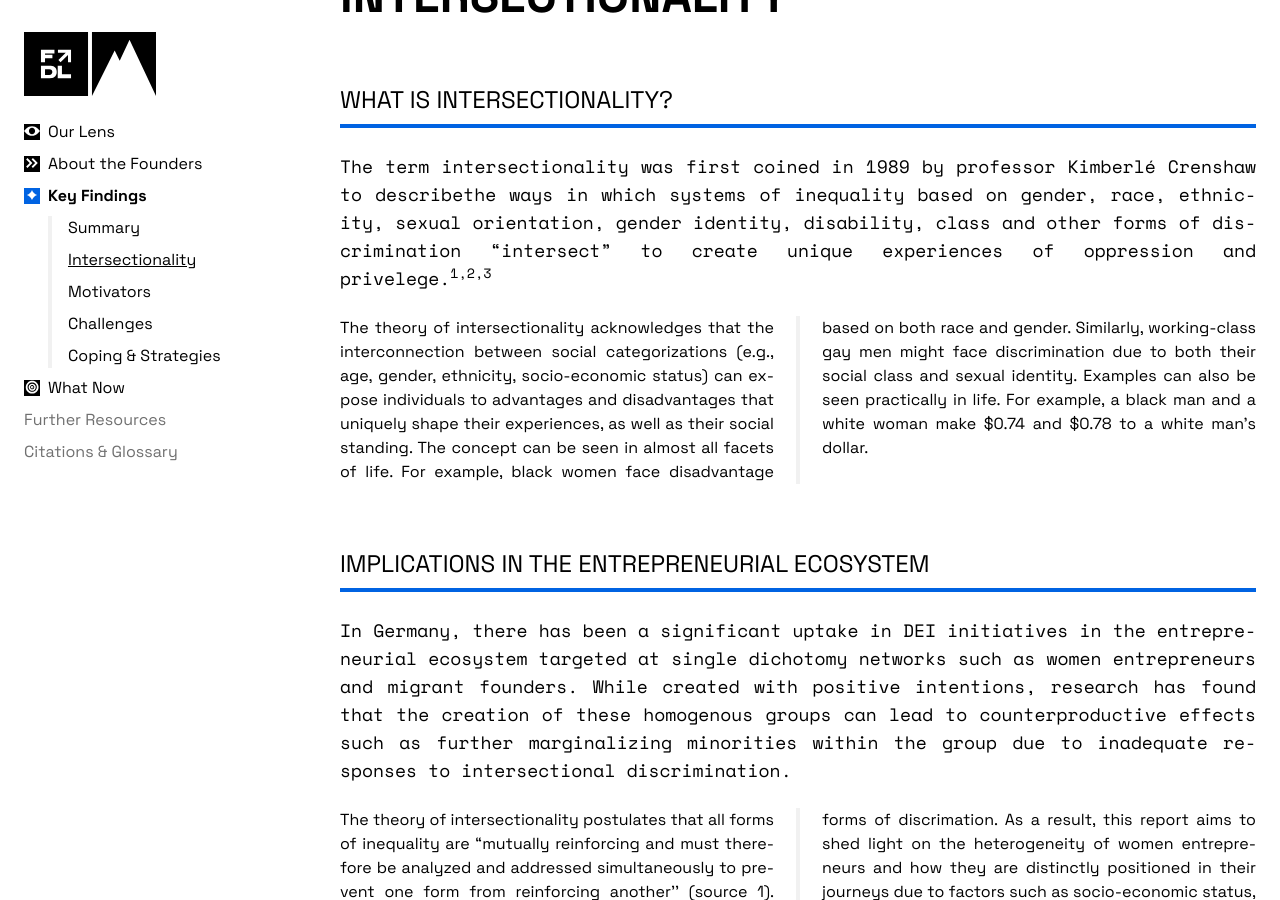
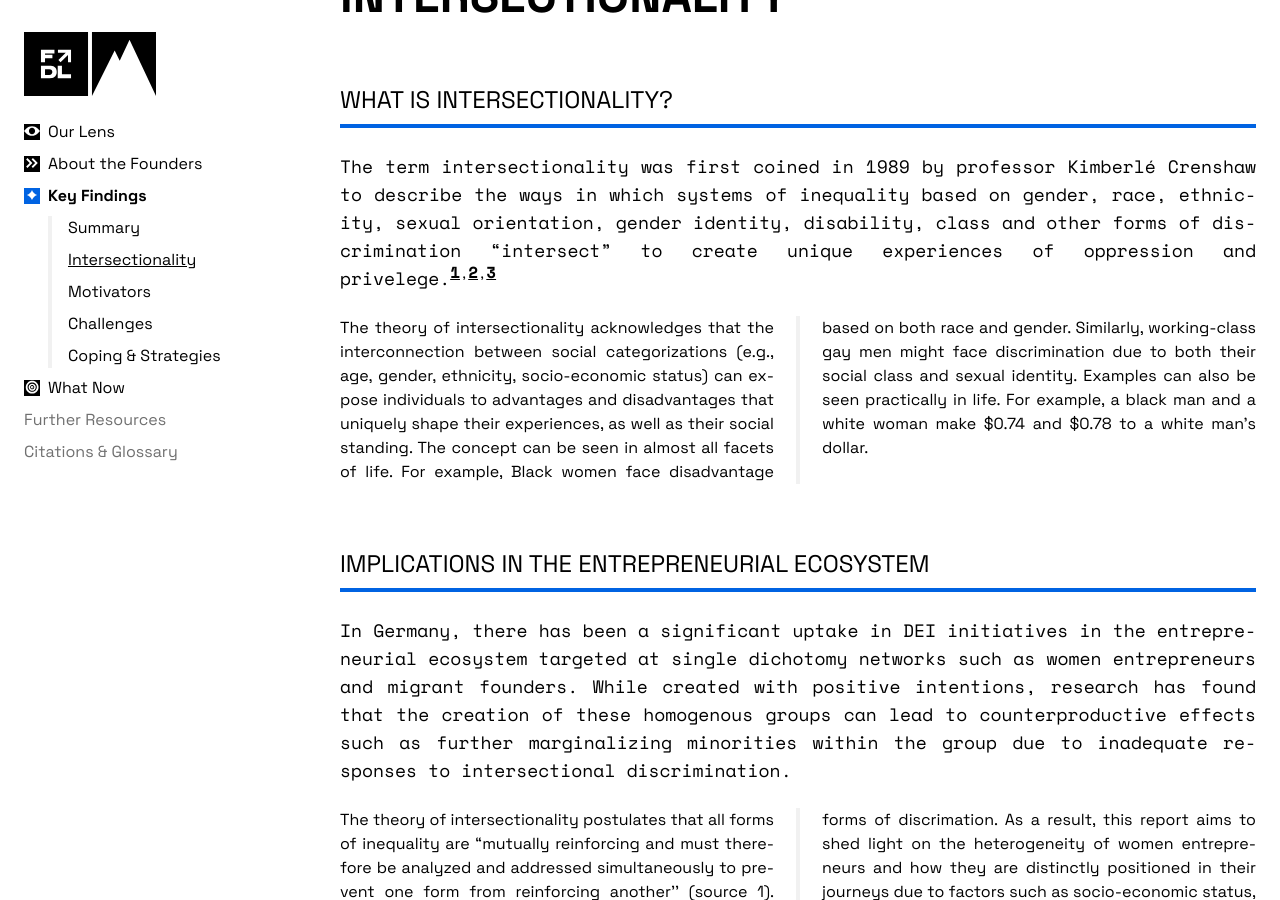
Before and after one commit to Founderland/Report, a Jekyll site: the page built from index.html, in a window 1280 px wide and 900 px high, scrolled down 9206 px. Built offline with Jekyll 4.4.1, drawn with Linux system fonts in a browser that asks for light colours; some of the changed text lies outside the part shown.

Commit message:
section 2 and 3 content updates

```diff
--- a/_includes/section-2.html
+++ b/_includes/section-2.html
@@ -1,6 +1,6 @@
 <!--
     source: https://docs.google.com/document/d/1ia16SGZszPCb2LuwcQEVMlAD5S0TjTuMebZGZ3f6NTA/edit?skip_itp2_check=true#
-    last updated: 6 sept
+    last updated: 24 sept
 -->
 
 <div class="section-head">
--- a/_includes/section-3.html
+++ b/_includes/section-3.html
@@ -15,7 +15,7 @@
     <ul>
         <li>Women founders are not a homogenous group</li>
         <li>Founders are judged based on numerous factors outside of just gender and ethnicity. They are assessed on their migrant status, socio-economic status, family status, etc. Additionally, the opportunities and challenges allotted to them are also because of these factors</li>
-        <li>You will get an understanding of the current entrepreneurial landscape, insights into the experiences of these founders, and actionable steps to support the creation of a level playing field</li>
+        <li>You will get an understanding of the current entrepreneurial landscape, insights into the experiences of these founders, and actionable steps to support the creation of a level playing field </li>
     </ul>
 </div>
 
@@ -23,8 +23,8 @@
     <h2>Intersectionality</h2>
 
     <h3>What is intersectionality?</h3>
-    <p class="lead">The term intersectionality was first coined in 1989 by professor Kimberlé Crenshaw to describethe ways in which systems of inequality based on gender, race, ethnicity, sexual orientation, gender identity, disability, class and other forms of discrimination “intersect” to create unique experiences of oppression and privelege.<sup>1,2,3</sup></p>
-    <p class="text-col">The theory of intersectionality acknowledges that the interconnection between social categorizations (e.g., age, gender, ethnicity, socio-economic status) can expose individuals to advantages and disadvantages that uniquely shape their experiences, as well as their social standing. The concept can be seen in almost all facets of life. For example, black women face disadvantage based on both race and gender. Similarly, working-class gay men might face discrimination due to both their social class and sexual identity. Examples can also be seen practically in life. For example, a black man and a white woman make $0.74 and $0.78 to a white man's dollar.</p>
+    <p class="lead">The term intersectionality was first coined in 1989 by professor Kimberlé Crenshaw to describe the ways in which systems of inequality based on gender, race, ethnicity, sexual orientation, gender identity, disability, class and other forms of discrimination “intersect” to create unique experiences of oppression and privelege.<sup><a href="https://www.intersectionaljustice.org/what-is-intersectionality" target="_blank">1</a>,<a href="https://www.womankind.org.uk/intersectionality-101-what-is-it-and-why-is-it-important/#:~:text=Intersectionality%20is%20the%20acknowledgement%20that,orientation%2C%20physical%20ability%2C%20etc." target="_blank">2</a>,<a href="https://www.vox.com/the-highlight/2019/5/20/18542843/intersectionality-conservatism-law-race-gender-discrimination" target="_blank">3</a></sup></p>
+    <p class="text-col">The theory of intersectionality acknowledges that the interconnection between social categorizations (e.g., age, gender, ethnicity, socio-economic status) can expose individuals to advantages and disadvantages that uniquely shape their experiences, as well as their social standing. The concept can be seen in almost all facets of life. For example, Black women face disadvantage based on both race and gender. Similarly, working-class gay men might face discrimination due to both their social class and sexual identity. Examples can also be seen practically in life. For example, a black man and a white woman make $0.74 and $0.78 to a white man's dollar.</p>
 
     <h3>Implications in the Entrepreneurial Ecosystem</h3>
     <p class="lead">In Germany, there has been a significant uptake in DEI initiatives in the entrepreneurial ecosystem targeted at single dichotomy networks such as women entrepreneurs and migrant founders. While created with positive intentions, research has found that the creation of these homogenous groups can lead to counterproductive effects such as further marginalizing minorities within the group due to inadequate responses to intersectional discrimination.</p>
@@ -35,12 +35,12 @@
     <h2>Motivators</h2>
     <figure>
         <blockquote>“Most entrepreneurs are born out of either opportunity, or necessity.”</blockquote>
-        <figcaption></figcaption>
+        <!-- <figcaption></figcaption> -->
     </figure>
-    <p class="lead">Academic research has found that there is no conclusive difference between men's and women's motivation to start a business. Instead, founders are influenced by factors such as psychological motivations (e.g., achievement), economic necessity, environmental influence, and opportunities for social mobility (source). Likewise, the founders in our study highlighted three reasons for wanting to start their venture:</p>
+    <p class="lead">Academic research has found that there is no conclusive difference between men's and women’s motivation to start a business. Instead, founders are influenced by factors such as psychological motivations (e.g., achievement), economic necessity, environmental influence, and opportunities for social mobility (source). Likewise, the founders in our study highlighted three reasons for wanting to start their venture:</p>
     <ul>
-        <li>Experiences of discrimination</li>
-        <li>Passion. Purpose. Freedom</li>
+        <li>Experiences of Discrimination</li>
+        <li>Passion. Purpose. Freedom.</li>
         <li>Background & Prior Experience</li>
     </ul>
 
@@ -60,7 +60,7 @@
     <p class="lead">One of the most notable forms of discrimination faced by this demographic of founders before starting their companies were the prejudicial barriers that hindered career mobility, also known as “The Glass Ceiling”. The glass ceiling is an unacknowledged barrier to professional advancement due to discrimination such as racism and sexism. It especially affects women and members of minority communities (source).</p>
     <div class="text-col">
         <p>Research has found that the appealing opportunity to have more control over their careers is a major motivator for women to leave their corporate careers to pursue entrepreneurial endeavors (source pg. 4). According to the second annual Global Entrepreneurship survey, 61% of founders shared that becoming their own boss was a motivator for starting their company. 62% of women cited unfair treatment such as fewer opportunities (33%) for promotion and unequal pay (31%) in previous roles as the catalyst for starting a business.</p>
-        <p>Similarly, 43% of the women surveyed shared that they delayed starting a family for fear that it would negatively impact their careers. Another study found that women with children are 79% less likely to be hired than women without children (source).</p>
+        <p>Similarly, 43% of the women surveyed shared that they delayed starting a family for fear that it would negatively impact their careers. Another study found that women with children are 79% less likely to be hired than women without children (source)</p>
         [Stat from Germany]
         <p>Sadly, other founders shared that despite their desire to stay in the workforce, experiences of racism and discrimination forced them out.</p>
     </div>
@@ -68,30 +68,9 @@
         <blockquote>"I was forced to leave my job because of discrimination, and after that, I became so lonely and isolated... The idea (for my business) came because I asked myself, 'Why do people hate each other or discriminate?' The answer is because they don't know each other."</blockquote>
         <figcaption>- Interview Participant</figcaption>
     </figure>
-    <p class="lead">Experiences of discrimination take on numerous forms. For some, it can occur prior to getting a job.</p>
-    <div class="card">
-        <div class="stat">
-            <div class="digit-lg">24</div>
-            <div class="label">%</div>
-        </div>
-        <p>less likely to be called in for an interview, if you have a "foreign-sounding name" in Germany.</p>
-    </div>
-    <div class="card">
-        <div class="stat">
-            <div class="digit-md">46</div>
-            <div class="label">%</div>
-        </div>
-        <p class="!text-left">of unemployeed people in Germany are not ethnic Germans.</p>
-    </div>
-    <div class="card">
-        <div class="stat w-1/2">
-            <div class="digit-md">23</div>
-            <div class="label">%</div>
-        </div>
-        <p class="w-1/2 !text-left">of population in Germany are not ethnic Germans.</p>
-    </div>
+    <!--insert vis here -->
     <div class="text-col">
-        <p>For example, the German Federal Anti-Discrimination agency found that people with "foreign-sounding names" were 24% less likely than those with German names to be called in for an interview (source). Of the 2.27 million unemployed people in Germany in 2019, the Federal Employment Agency said that an overwhelming 46% of those people were not ethnic Germans, despite the fact that they are only 23% of the population. Findings like these indicate that discrimination can have a significant impact on employment opportunities, which can prompt groups facing discrimination to choose self-employment.</p>
+        <p>Experiences of discrimination take on numerous forms. For some, it can occur prior to getting a job. For example, the German Federal Anti-Discrimination agency found that people with "foreign-sounding names" were 24% less likely than those with German names to be called in for an interview (source). Of the 2.27 million unemployed people in Germany in 2019, the Federal Employment Agency said that an overwhelming 46% of those people were not ethnic Germans, despite the fact that they are only 23% of the population. Findings like these indicate that discrimination can have a significant impact on employment opportunities, which can prompt groups facing discrimination to choose self-employment.</p>
         <p>Prior to the pandemic, workplace discimination was growing 10-15 percent annually in Germany, which saw a significant increase to almost 79% during the pandemic (source). According to the Global Entrepreneurship survey, 62% of women entrepreneurs shared that they wanted to start a business due to unfair treatment at the workplace (source). Despite these negative experiences, the founders were able to channel the hardships to create impactful businesses, which segues into the next motivator for starting a venture: Mission. Impact. Purpose.</p>
     </div>
 
@@ -111,17 +90,20 @@
 
 <div id="3-4">
     <h2>Challenges</h2>
-
     <p class="lead">While there is no surprise that there are a range of challenges impacting these founders, it is apparent that their challenges are as unique as they are. Below are four of the main challenges we identified.</p>
-    <ol>
-        <li>Homogeneous Networks</li>
+    <ul>
+        <li>Homophily Networks</li>
         <li>Prejudice</li>
         <li>Funding</li>
         <li>Diversity Washing</li>
-    </ol>
+    </ul>
 
     <h3>Opposites do not always attract!</h3>
-    <p class="lead">Through our research, the first challenge identified was the phenomenon of homogeneous networks, which is the tendency for people with similar characteristics to (un)consciously group themselves together. Within the context of entrepreneurship, this can be seen in numerous forms. </p>
+    <p class="lead">Through our research, the first challenge identified was the phenomenon of homophily networks, which is a sociological theory that people with similar characteristics have an inclination to (un)consciously group themselves together (source, source). People tend to gravitate towards others with similar characteristics (e.g., gender, educational and professional background, and culture) because homophily incites trust, tolerance, and cooperation, as well as a higher expected payoff from the interaction (source, source). Within the context of entrepreneurship, this can be seen in numerous forms. For example, 36.4% met their co-founders in university, 34.5% were friends, 28.2% from a common previous employer, and 23% through a mutual connection (source).</p>
+    <figure>
+        <blockquote>“Birds of a feather invest together”</blockquote>
+        <figcaption>Michael Blanding, <br>Forbes</figcaption>
+    </figure>
     <div class="card mixed-col">
         <p class="title col-span-12 edit">How did you meet your co-founder?</p>
         <div class="col-span-4">
@@ -147,7 +129,10 @@
         </div>
     </div>
 
-    <p class="text-col">While only 24% of <span class="edit">founders surveyed studied</span> at the top 10 entrepreneurial universities in Germany, it can be seen that their ventures were funded significantly more… For women minority entrepreneurs, this can create significant hurdles as they try to navigate their way in the startup world.</p>
+    <div class="text-col">
+        <p>Similarly, homophily networks and preferences also have a significant impact on founders that are seeking funding. A study conducted by Harvard professor Paul Gompers and research associate Silpa Kovvali revealed that the VC world is “incredibly homogenous”. In the US, nearly 25% of venture capitalists studied at Harvard (source). In Germany, it was uncovered that 24% of founders studied at what is classified as the top 10 entrepreneurial universities in the country (source).  (link to where vcs study if possible. Say something along the lines of: Our research team conducted an analysis of where vc’s in germany studied. Learned that ##% studied at these 10 universities and it comes as no surprise that ## of the ## German unicorn startups had founders that studied at these institutions and backed by investors from these unis).</p>
+        <p>While the data provides a glance into homophily networks in the German startup scene, the following sections explains its influence on access to information, networks, and risk perception. </p>
+    </div>
 
     <h3>Proving themselves more & perception of being riskier</h3>
     <p class="lead">The biggest complaints made by women business owners revolved around the issue of having to deal with the prejudicial attitudes of others. Often, they had to deal with the inferior opinions others had about their intellectual and educational capabilities because of the colour of their skins and ethnic background.</p>
```
Also changed, not shown: other parts of _includes/section-3.html (+1 -1 lines).
